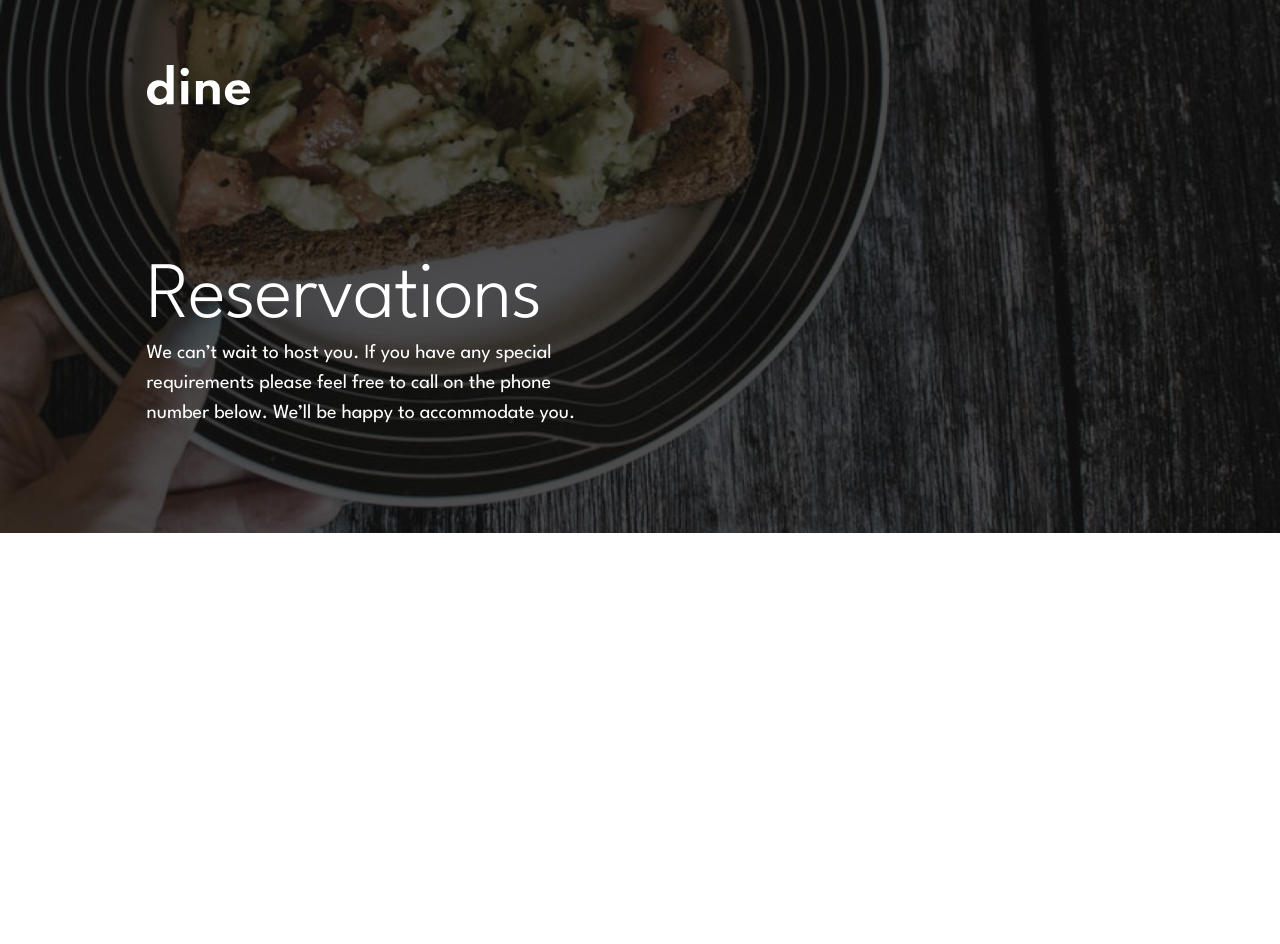
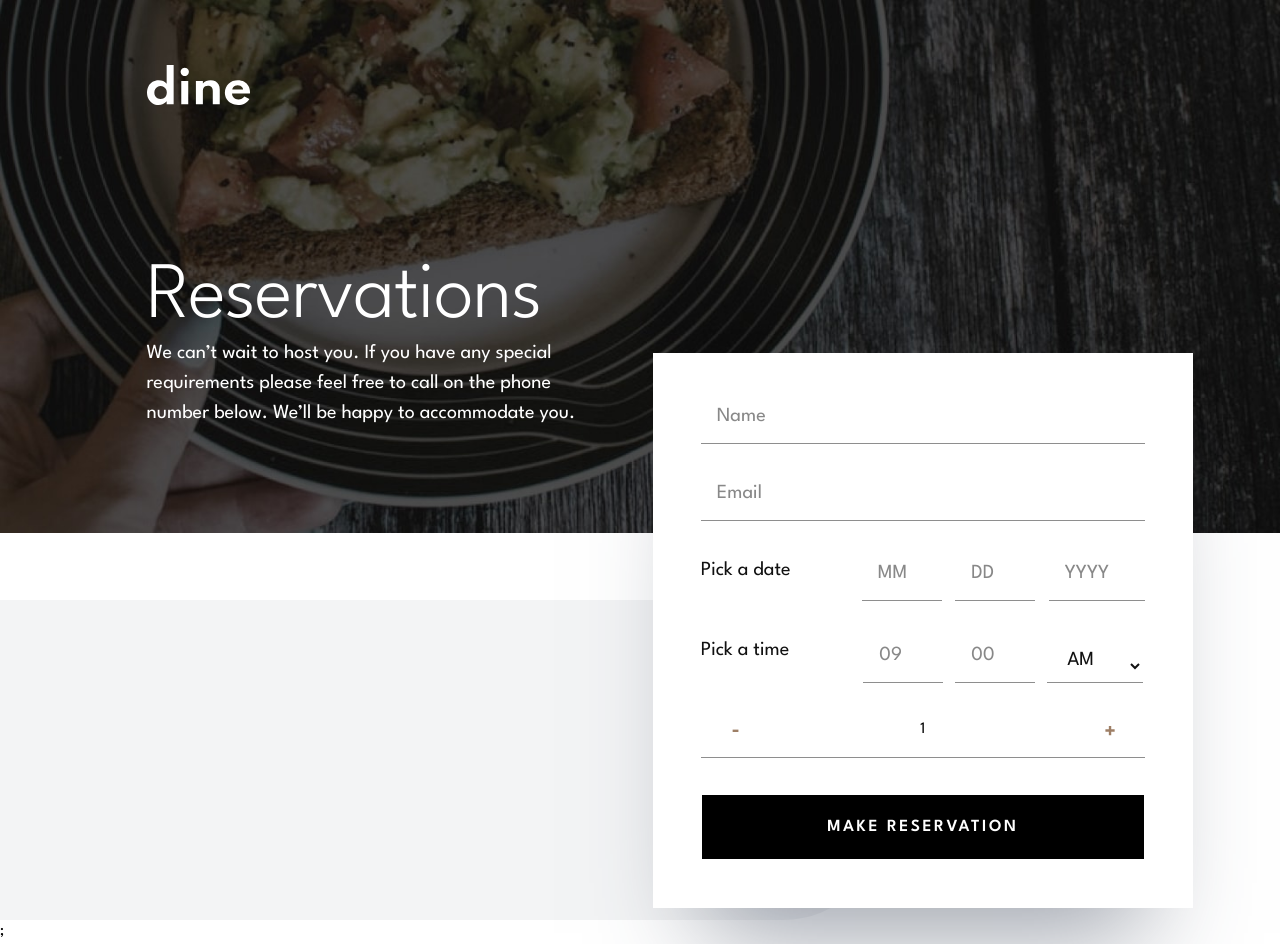
Before and after one commit to AristarhMD/dine-restaurant-website, a React (Vite) app: page /book in a window 1280 px wide. Before the commit the page ends 800 px from the top, so only its background shows below. Built offline with nearby package versions, Linux system fonts and the light colour scheme.

Commit message:
Form component
Was created Form component, it was styled.
Functionality should be added.

```diff
--- a/src/components/Book.jsx
+++ b/src/components/Book.jsx
@@ -1,5 +1,11 @@
 import Header from "./booking/Header";
+import MainBook from "./booking/MainBook";
 
 export default function Book() {
-  return <Header />;
+  return (
+    <>
+      <Header />
+      <MainBook />;
+    </>
+  );
 }
--- a/src/components/booking/Header.jsx
+++ b/src/components/booking/Header.jsx
@@ -1,6 +1,6 @@
 export default function Header() {
   return (
-    <header className="relative w-full h-150 overflow-hidden flex items-start xl:px-[11.45%]">
+    <header className="relative w-full h-150  flex items-start xl:px-[11.45%]">
       <picture>
         <source
           media="(min-width: 1280px)"
--- /dev/null
+++ b/src/components/booking/MainBook.jsx
@@ -0,0 +1,11 @@
+import FormBook from "../reusable/FormBook";
+import Rectangle from "../reusable/Rectangle";
+
+export default function MainBook() {
+  return (
+    <main className="h-133.5 md:h-108.75 xl:h-80 bg-neutral-0 relative">
+      <Rectangle style="invisible xl:visible absolute top-0 right-[31%] rounded-br-[100px]" />
+      <FormBook />
+    </main>
+  );
+}
--- /dev/null
+++ b/src/components/reusable/FormBook.jsx
@@ -0,0 +1,134 @@
+export default function FormBook() {
+  return (
+    <form
+      action="#"
+      className="bg-neutral-0 absolute z-0 left-1/2 xl:left-[51%] -translate-x-1/2 xl:translate-x-0 -top-34.25 md:-top-57.5 xl:-top-61.75 py-9 px-8 md:p-12 shadow-presentation w-[88%] md:w-[70.31%] max-w-135 flex flex-col gap-3 "
+    >
+      <div className="flex flex-col gap-3">
+        <input
+          type="text"
+          name="name"
+          id="name"
+          placeholder="Name"
+          className="pb-3 px-4 border-b border-neutral-400 preset-4-r placeholder:text-neutral-900/50 text-neutral-900 w-full"
+        />
+        <span className="invisible preset-8 text-red-500">
+          This field is incomplet
+        </span>
+      </div>
+
+      <div className="flex flex-col gap-3">
+        <input
+          type="email"
+          name="email"
+          id="email"
+          placeholder="Email"
+          className="pb-3 px-4 border-b border-neutral-400 preset-4-r placeholder:text-neutral-900/50 text-neutral-900"
+        />
+        <span className="invisible preset-8 text-red-500">
+          This field is incomplet
+        </span>
+      </div>
+
+      <div className="flex flex-col mb-5 md:flex-row gap-2 w-full md:justify-between">
+        <label
+          htmlFor=""
+          className="flex items-center gap-2 md:flex-col md:items-start md:basis-60 preset-4-r text-neutral-900"
+        >
+          Pick a date
+          <span className="invisible preset-8 text-red-500">
+            This field is incomplet
+          </span>
+        </label>
+        <div className="flex items-center justify-between w-full gap-1">
+          <input
+            type="number"
+            name="month"
+            id="month"
+            placeholder="MM"
+            className="pb-3 px-4 border-b border-neutral-400 preset-4-r placeholder:text-neutral-900/50 text-neutral-900 w-[30%] md:basis-20"
+          />
+          <input
+            type="number"
+            name="day"
+            id="day"
+            placeholder="DD"
+            className="pb-3 px-4 border-b border-neutral-400 preset-4-r placeholder:text-neutral-900/50 text-neutral-900 w-[30%] md:basis-20"
+          />
+          <input
+            type="number"
+            name="year"
+            id="year"
+            placeholder="YYYY"
+            className="pb-3 px-4 border-b border-neutral-400 preset-4-r placeholder:text-neutral-900/50 text-neutral-900 w-[40%] md:basis-24"
+          />
+        </div>
+      </div>
+
+      <div className="flex flex-col mb-5 md:flex-row gap-2 w-full md:justify-between">
+        <label
+          htmlFor=""
+          className="flex items-center gap-2 md:flex-col md:items-start md:basis-60 preset-4-r text-neutral-900"
+        >
+          Pick a time
+          <span className="invisible preset-8 text-red-500">
+            This field is incomplet
+          </span>
+        </label>
+        <div className="flex items-end justify-center w-full gap-3">
+          <input
+            type="number"
+            name="hour"
+            id="hour"
+            placeholder="09"
+            className="pb-3 px-4 border-b border-neutral-400 preset-4-r placeholder:text-neutral-900/50 text-neutral-900 w-[30%] md:basis-20"
+          />
+          <input
+            type="number"
+            name="minute"
+            id="minute"
+            placeholder="00"
+            className="pb-3 px-4 border-b border-neutral-400 preset-4-r placeholder:text-neutral-900/50 text-neutral-900 w-[30%] md:basis-20"
+          />
+          <select
+            name="partOfDay"
+            id="partOfDay"
+            className="pb-3 px-4 border-b border-neutral-400 preset-4-r placeholder:text-neutral-900/50 text-neutral-900 w-[40%] md:basis-24"
+          >
+            <option value="AM">AM</option>
+            <option value="PM">PM</option>
+          </select>
+        </div>
+      </div>
+      <div>
+        <div className="w-full grid grid-cols-[min-content_1fr_min-content] gap-x-4 pb-3 border-b border-neutral-400 md:px-5">
+          <button className="size-7.5 flex items-center justify-center">
+            <svg xmlns="http://www.w3.org/2000/svg" width="7" height="3">
+              <path fill="#9E7F66" d="M6.425 2.977V.601H.629v2.376z" />
+            </svg>
+          </button>
+          <input
+            type="number"
+            name="persons"
+            id="persons"
+            placeholder="1"
+            defaultValue={1}
+            className="text-center w-full"
+          />
+          <button className="size-7.5 flex items-center justify-center">
+            <svg xmlns="http://www.w3.org/2000/svg" width="10" height="11">
+              <path
+                fill="#9E7F66"
+                d="M6.227 10.156V6.727h3.429V4.342H6.227V.913H3.842v3.429H.413v2.385h3.429v3.429z"
+              />
+            </svg>
+          </button>
+        </div>
+        <span className="invisible preset-8 text-red-500">
+          This field is incomplet
+        </span>
+      </div>
+      <button className="btn-book btnTThree">make reservation</button>
+    </form>
+  );
+}
--- a/src/index.css
+++ b/src/index.css
@@ -72,6 +72,10 @@
   @apply preset-5 cursor-pointer uppercase py-6 px-14 border text-neutral-0 bg-transparent hover:text-neutral-950 hover:bg-neutral-0  active:text-neutral-950 active:bg-neutral-0;
 }
 
+.btn-book {
+  @apply preset-5 cursor-pointer uppercase py-6 px-8 border text-neutral-0 bg-transparent hover:text-neutral-950 hover:bg-neutral-0  active:text-neutral-950 active:bg-neutral-0;
+}
+
 .btnTOne {
   @apply border-neutral-0;
 }
@@ -87,3 +91,15 @@
 .active-slide {
   @apply opacity-100 pb-2.5 md:pb-0 relative md:after:mt-5 xl:after:mt-0 after:content-[''] after:absolute after:-z-1 after:h-px after:w-12 xl:after:w-23.75 after:bg-stone-500 after:top-full xl:after:top-1/2 after:left-1/2 xl:after:left-auto xl:after:right-full xl:after:mr-8 after:-translate-x-1/2 xl:after:translate-x-0 xl:after:-translate-y-1/2;
 }
+
+/* Booking page */
+input[type="number"]::-webkit-outer-spin-button,
+input[type="number"]::-webkit-inner-spin-button {
+  -webkit-appearance: none;
+  margin: 0;
+}
+
+input[type="number"] {
+  -moz-appearance: textfield;
+  appearance: textfield;
+}
```
